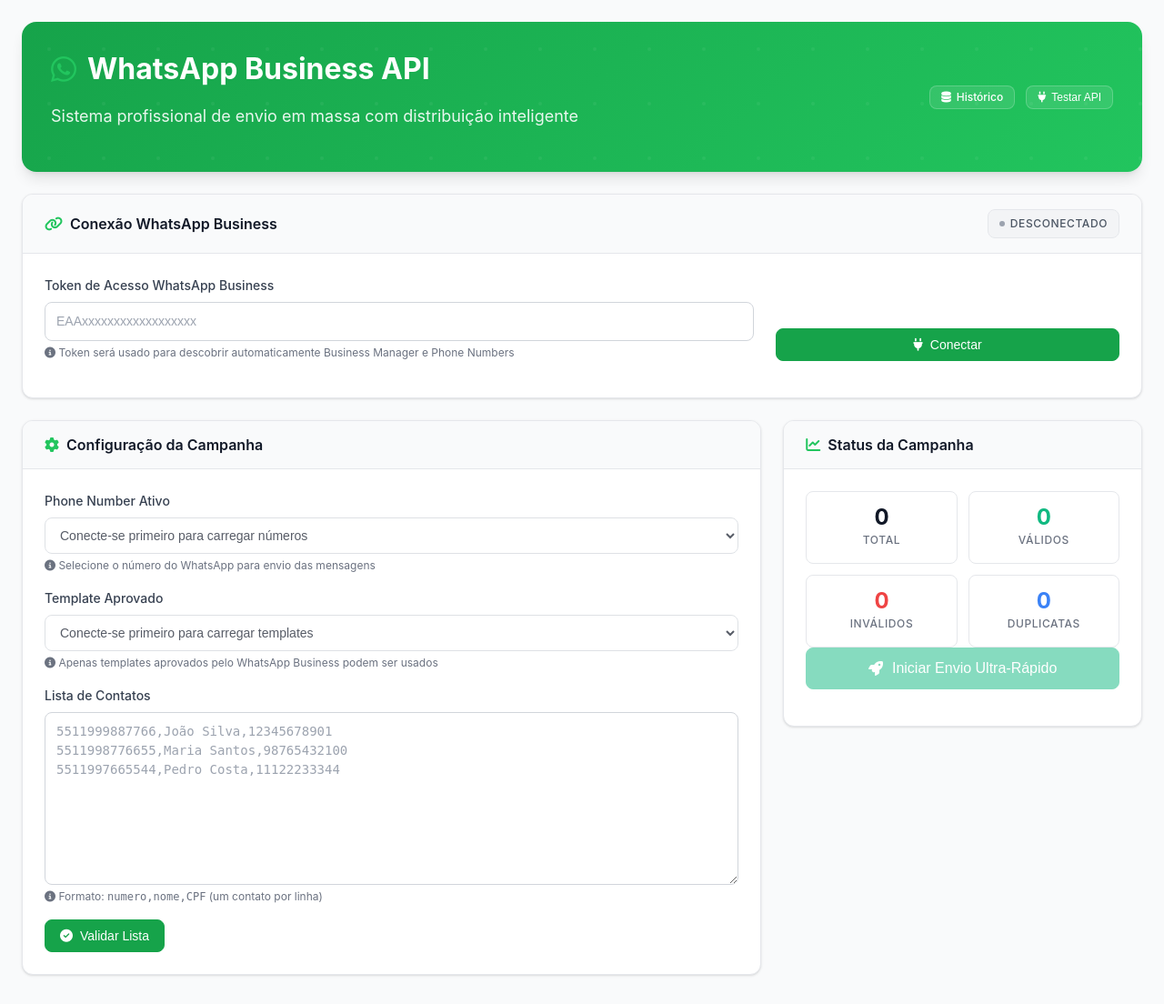
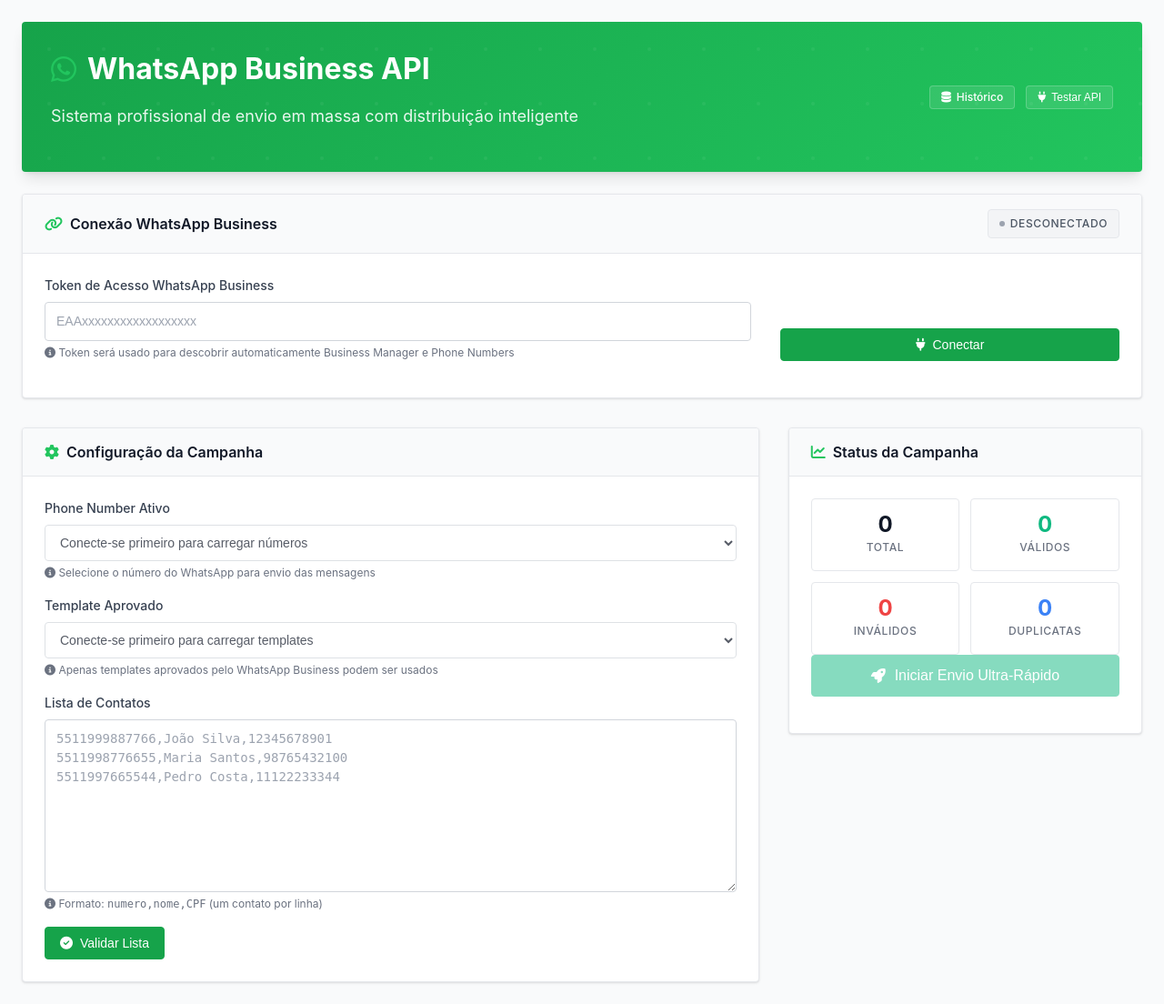
Before and after one commit to almirpcc1/whatsapp-bug, a Flask app: page / in a window 1280 px wide. Shown: the whole page at 91% size. Before the commit the page ends 1073 px from the top, so only its background shows below. Run offline with Flask 3, Linux system fonts and the light colour scheme.

Commit message:
Improve visual appearance by adjusting spacing and rounding corners
Modify CSS to adjust the spacing between grid elements and reduce the border radius.

Replit-Commit-Author: Agent
Replit-Commit-Session-Id: 110a9660-a8f4-41d4-a535-df2bae58f231
Replit-Commit-Screenshot-Url: https://storage.googleapis.com/screenshot-production-us-central1/df9bc4f6-da89-4489-bb83-de09f06d7b41/110a9660-a8f4-41d4-a535-df2bae58f231/JaxiJGO

```diff
--- a/static/css/style.css
+++ b/static/css/style.css
@@ -120,7 +120,7 @@ h6 { font-size: 0.875rem; }
 /* Layout Components */
 .grid {
     display: grid;
-    gap: var(--space-6);
+    gap: var(--space-8);
 }
 
 .grid-cols-1 { grid-template-columns: 1fr; }
@@ -156,7 +156,7 @@ h6 { font-size: 0.875rem; }
 .app-header {
     background: linear-gradient(135deg, var(--primary-600) 0%, var(--primary-500) 100%);
     color: white;
-    border-radius: var(--radius-xl);
+    border-radius: 4px;
     padding: var(--space-8);
     margin-bottom: var(--space-6);
     box-shadow: var(--shadow-lg);
@@ -205,7 +205,7 @@ h6 { font-size: 0.875rem; }
 .card {
     background: var(--surface-primary);
     border: 1px solid var(--gray-200);
-    border-radius: var(--radius-lg);
+    border-radius: 4px;
     box-shadow: var(--shadow-sm);
     transition: all var(--transition-base);
     overflow: hidden;
@@ -253,7 +253,7 @@ h6 { font-size: 0.875rem; }
     align-items: center;
     gap: var(--space-1-5);
     padding: var(--space-1-5) var(--space-3);
-    border-radius: var(--radius-md);
+    border-radius: 4px;
     font-size: 0.75rem;
     font-weight: var(--font-weight-medium);
     text-transform: uppercase;
@@ -297,7 +297,7 @@ h6 { font-size: 0.875rem; }
     gap: var(--space-2);
     padding: var(--space-2-5) var(--space-4);
     border: 1px solid transparent;
-    border-radius: var(--radius-md);
+    border-radius: 4px;
     font-size: 0.875rem;
     font-weight: var(--font-weight-medium);
     line-height: 1;
@@ -399,7 +399,7 @@ h6 { font-size: 0.875rem; }
     color: var(--gray-900);
     background: var(--surface-primary);
     border: 1px solid var(--gray-300);
-    border-radius: var(--radius-md);
+    border-radius: 4px;
     transition: all var(--transition-fast);
 }
 
@@ -434,7 +434,7 @@ textarea.form-control {
 .stat-card {
     background: var(--surface-primary);
     border: 1px solid var(--gray-200);
-    border-radius: var(--radius-md);
+    border-radius: 4px;
     padding: var(--space-4);
     text-align: center;
     transition: all var(--transition-fast);
@@ -469,7 +469,7 @@ textarea.form-control {
 /* Alerts */
 .alert {
     padding: var(--space-4);
-    border-radius: var(--radius-md);
+    border-radius: 4px;
     border: 1px solid;
     margin-bottom: var(--space-4);
     display: flex;
@@ -506,14 +506,14 @@ textarea.form-control {
     width: 100%;
     height: 8px;
     background: var(--gray-200);
-    border-radius: var(--radius-sm);
+    border-radius: 4px;
     overflow: hidden;
 }
 
 .progress-bar {
     height: 100%;
     background: linear-gradient(90deg, var(--primary-600), var(--primary-500));
-    border-radius: var(--radius-sm);
+    border-radius: 4px;
     transition: width var(--transition-slow);
     position: relative;
 }
@@ -542,7 +542,7 @@ textarea.form-control {
 /* Selection Lists */
 .selection-list {
     border: 1px solid var(--gray-200);
-    border-radius: var(--radius-md);
+    border-radius: 4px;
     background: var(--surface-primary);
     max-height: 200px;
     overflow-y: auto;
@@ -596,7 +596,7 @@ textarea.form-control {
     padding: var(--space-1) var(--space-2);
     font-size: 0.75rem;
     font-weight: var(--font-weight-medium);
-    border-radius: var(--radius-sm);
+    border-radius: 4px;
     text-transform: uppercase;
     letter-spacing: 0.025em;
 }
```
